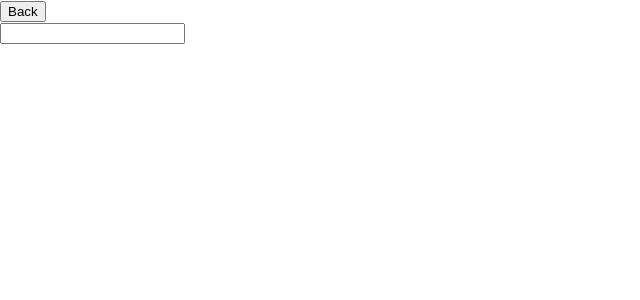
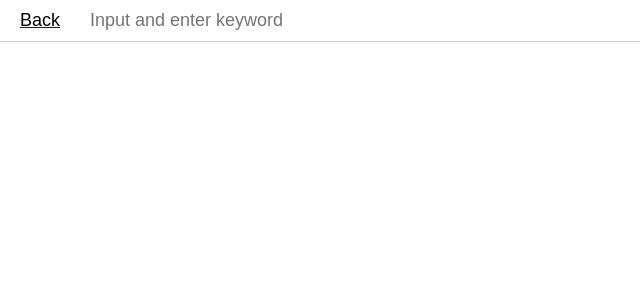
Before and after one commit to diwao/my-reads-app, a React (Create React App) app: page /search in a window 1280 px wide. Shown: the top 300 px of the page, without its empty margins (0-640 px from the left). Built offline with nearby package versions, Linux system fonts and the light colour scheme.

Commit message:
Add other shelves

```diff
--- a/src/App.css
+++ b/src/App.css
@@ -1,3 +1,32 @@
+/* Common */
+.container {
+  margin: 0 auto;
+  padding: 0 20px;
+  max-width: 1080px;
+}
+
+.books {
+  display: flex;
+  flex-wrap: wrap;
+}
+
+.floating-action-button {
+  appearance: none;
+  background-color: green;
+  border-radius: 50%;
+  box-shadow: 1px 1px 1px 1px rgba(0,0,0,.2);
+  border: 0;
+  bottom: 40px;
+  color: #fff;
+  cursor: pointer;
+  font-size: 40px;
+  height: 60px;
+  position: fixed;
+  right: 40px;
+  width: 60px;
+}
+
+/* BookList */
 .book-list-heading {
   border-bottom: 1px solid #ccc;
   font-size: 24px;
@@ -5,11 +34,7 @@
   padding-bottom: 10px;
 }
 
-.books {
-  display: flex;
-  flex-wrap: wrap;
-}
-
+/* Book */
 .book {
   margin: 20px;
   max-width: 200px;
@@ -24,14 +49,91 @@
 }
 
 .book-select {
-  appearance: none;
+  align-items: center;
   background-color: green;
   border-radius: 50%;
   border: 0;
+  box-shadow: 1px 1px 1px 1px rgba(0,0,0,.2);
   bottom: 10px;
-  display: block;
-  height: 30px;
+  display: flex;
+  height: 40px;
+  overflow: hidden;
   position: absolute;
   right: 10px;
-  width: 30px;
+  width: 40px;
 }
+
+.book-select::after {
+  color: #fff;
+  content: '+';
+  font-size: 24px;
+  pointer-events: none;
+  text-align: center;
+  width: 100%;
+}
+
+.book-select select {
+  height: 100%;
+  opacity: 0;
+  position: absolute;
+  width: 100%;
+}
+
+.book-title {
+  font-size: 14px;
+  font-weight: bold;
+  margin: 4px 0;
+}
+
+.book-author {
+  color: gray;
+  display: block;
+  font-size: 12px;
+  margin-top: 2px;
+}
+
+/* Home */
+.header-home {
+  background-color: green;
+  color: #fff;
+  padding: 10px;
+  text-align: center;
+}
+
+.header-home h1 {
+  margin: 0;
+}
+
+/* Search */
+.header-search {
+  background-color: #fff;
+  border-bottom: 1px solid #ccc;
+  display: flex;
+  text-align: center;
+}
+
+.back-to-home {
+  appearance: none;
+  background-color: #fff;
+  border: 0;
+  display: block;
+  font-size: 18px;
+  height: 100%;
+  text-decoration: none;
+  width: 80px;
+}
+
+.search-form {
+  flex: 1;
+  height: 100%;
+}
+
+.search-input {
+  appearance: none;
+  border: 0;
+  display: block;
+  font-size: 18px;
+  height: 100%;
+  padding: 10px;
+  width: 100%;
+}
--- a/src/Book.js
+++ b/src/Book.js
@@ -5,7 +5,7 @@ export default class Book extends Component {
   constructor(props) {
     super(props);
     this.state = {
-      shelf: props.book.shelf,
+      shelf: props.book.shelf ? props.book.shelf : 'none',
     };
   }
 
@@ -20,7 +20,7 @@ export default class Book extends Component {
   render() {
     const { book } = this.props;
     const options = [
-      { value: 'currentlyReading', label: 'current' },
+      { value: 'currentlyReading', label: 'currentlyReading' },
       { value: 'wantToRead', label: 'Want to Read' },
       { value: 'read', label: 'Read' },
       { value: 'none', label: 'None' },
@@ -28,12 +28,11 @@ export default class Book extends Component {
     return (
       <div className="book">
         <div className="book-thumbnail">
+          <a target="_blank" href={book.infoLink}>
             <img src={book.imageLinks.thumbnail} alt="" />
-          <select
-            value={this.state.shelf}
-            onChange={this.handleChange}
-            className="book-select"
-          >
+          </a>
+          <div className="book-select">
+            <select value={this.state.shelf} onChange={this.handleChange}>
               <option disabled>Select</option>
               {options.map((option) => (
                 <option value={option.value} key={option.value}>
@@ -42,8 +41,9 @@ export default class Book extends Component {
               ))}
             </select>
           </div>
-        <p>{book.title}</p>
-        <span>{book.authors}</span>
+        </div>
+        <p className="book-title">{book.title}</p>
+        <span className="book-author">{book.authors}</span>
       </div>
     );
   }
--- a/src/Home.js
+++ b/src/Home.js
@@ -27,14 +27,32 @@ export default class Home extends Component {
   render() {
     return (
       <div>
-        <header>My Reads</header>
-        <BookList
-          heading="Current Reading"
-          books={this.state.books}
-          onUpdateShelf={this.updateShelf}
-        />
+        <header className="header-home">
+          <h1>My Reads</h1>
+        </header>
+        <main className="container">
+          <BookList
+            heading="Currently Reading"
+            books={this.state.books.filter(
+              (book) => book.shelf === 'currentlyReading'
+            )}
+            onUpdateShelf={this.updateShelf}
+          />
+          <BookList
+            heading="Want to Read"
+            books={this.state.books.filter(
+              (book) => book.shelf === 'wantToRead'
+            )}
+            onUpdateShelf={this.updateShelf}
+          />
+          <BookList
+            heading="Read"
+            books={this.state.books.filter((book) => book.shelf === 'read')}
+            onUpdateShelf={this.updateShelf}
+          />
+        </main>
         <Link to="/search">
-          <button>+</button>
+          <button className="floating-action-button">+</button>
         </Link>
       </div>
     );
--- a/src/Search.js
+++ b/src/Search.js
@@ -21,6 +21,10 @@ export default class Search extends Component {
   handleSearch = async (e) => {
     e.preventDefault();
     const books = await search(this.state.keyword);
+    if (books.error) {
+      alert('No result');
+      return;
+    }
     this.setState({
       books,
     });
@@ -35,15 +39,20 @@ export default class Search extends Component {
   render() {
     return (
       <div>
-        <header>
+        <header className="header-search">
           <Link to="/">
-            <button>Back</button>
+            <button className="back-to-home">Back</button>
           </Link>
-          <form onSubmit={this.handleSearch}>
-            <input onChange={this.handleInput} value={this.state.keyword} />
+          <form onSubmit={this.handleSearch} className="search-form">
+            <input
+              onChange={this.handleInput}
+              value={this.state.keyword}
+              placeholder="Input and enter keyword"
+              className="search-input"
+            />
           </form>
         </header>
-        <main>
+        <main className="container">
           <ul className="books">
             {this.state.books.map((book) => (
               <Book
```
Lines whose indentation alone changed are shown as unchanged.
